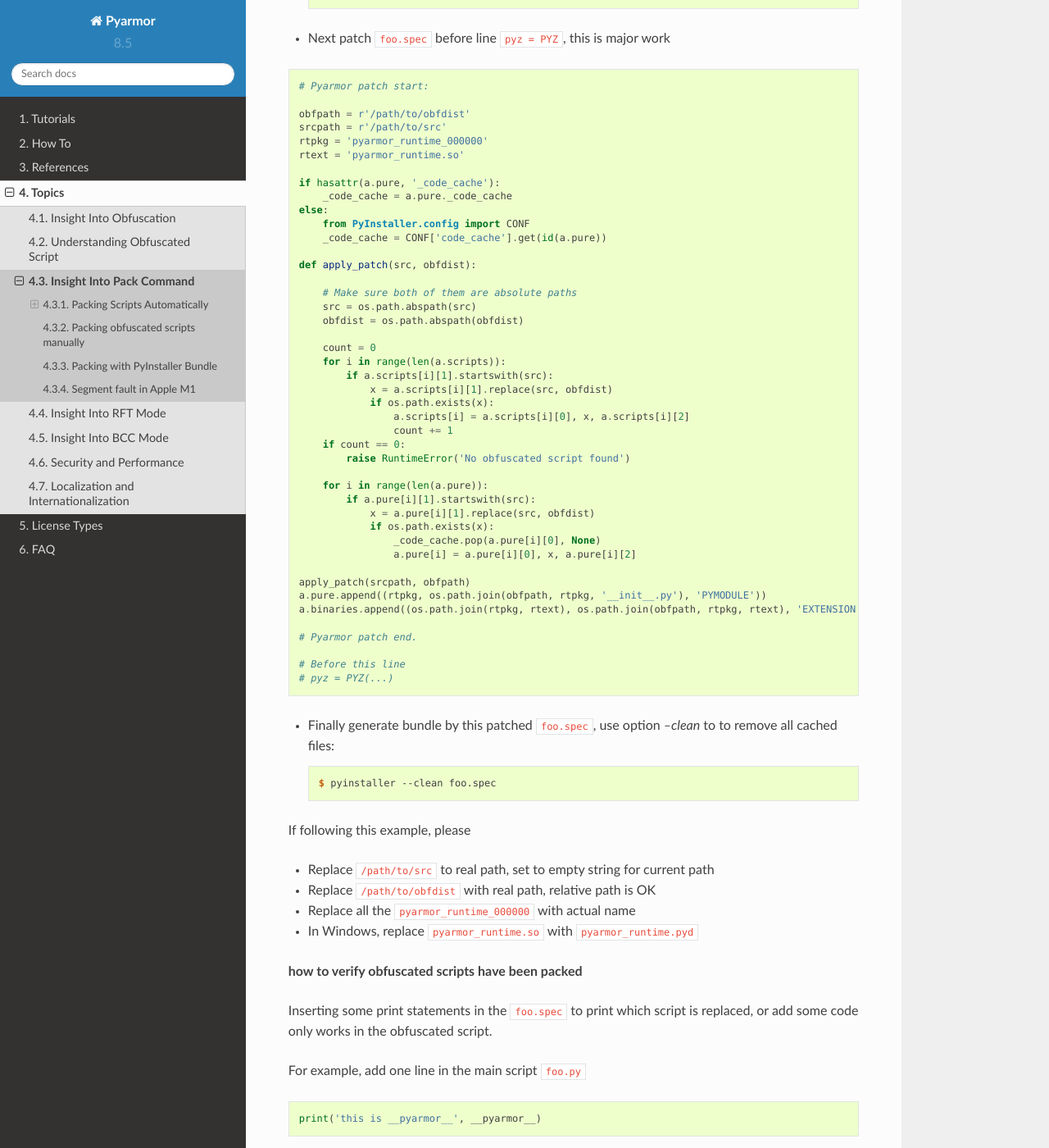
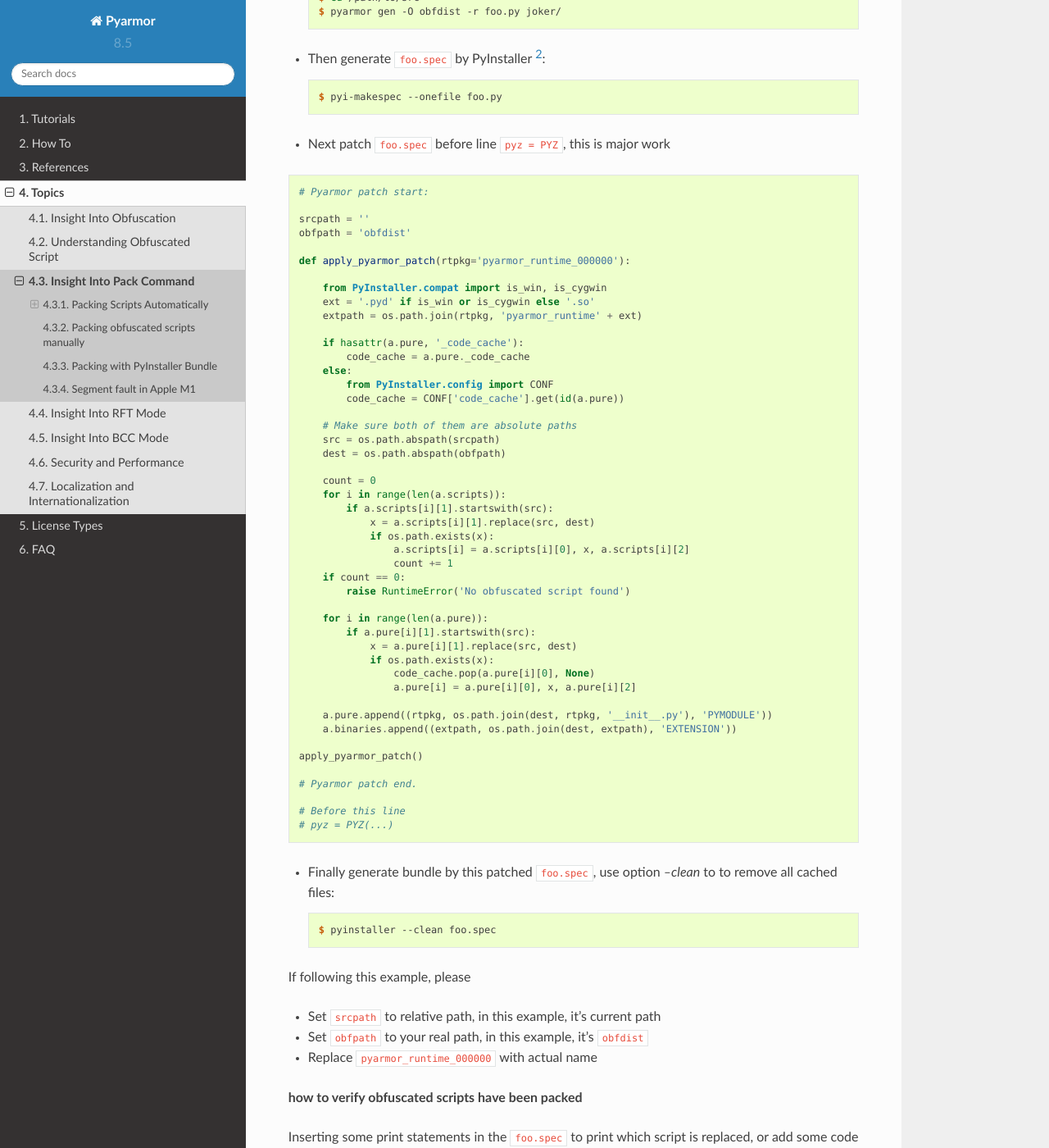
Before and after one commit to dashingsoft/pyarmor, a Sphinx documentation site: the page built from docs/topic/repack.rst, in a window 1280 px wide and 1400 px high, scrolled down 3750 px. Shown: the whole window at 82% size. Built offline with Sphinx 7.4.7 and the Read the Docs theme 2.0.0, drawn with Linux system fonts in a browser that asks for light colours; some of the changed text lies outside the part shown.

Commit message:
Refine pack

```diff
--- a/docs/topic/repack.rst
+++ b/docs/topic/repack.rst
@@ -112,13 +117,14 @@ Append another option::
 Using More Obfuscation Options
 ------------------------------
 
-In Darwin, let obfuscated scripts work in both intel and Apple Silicon by extra option ``--platform darwin.x86_64,darwin.arm64``::
-
-    $ pyarmor gen --pack onefile --platform darwin.x86_64,darwin.arm64 foo.py
-
 You can use any other obfuscation options to improve security. For example::
 
     $ pyarmor gen --pack onefile --private foo.py
+
+Anoter example, in Darwin, let obfuscated scripts work in both intel and Apple Silicon by extra option ``--platform darwin.x86_64,darwin.arm64``::
+
+    $ pyarmor cfg pack:pyi_options = "--target-architecture universal2"
+    $ pyarmor gen --pack onefile --platform darwin.x86_64,darwin.arm64 foo.py
 
 Note that some of them may not work. For example, :option:`--restrict` can't be used with :option:`--pack`.
 
@@ -149,27 +155,29 @@ Here is an example to pack script ``foo.py`` in the path ``/path/to/src``
 
     # Pyarmor patch start:
 
-    obfpath = r'/path/to/obfdist'
-    srcpath = r'/path/to/src'
-    rtpkg = 'pyarmor_runtime_000000'
-    rtext = 'pyarmor_runtime.so'
+    srcpath = ''
+    obfpath = 'obfdist'
 
-    if hasattr(a.pure, '_code_cache'):
-        _code_cache = a.pure._code_cache
-    else:
-        from PyInstaller.config import CONF
-        _code_cache = CONF['code_cache'].get(id(a.pure))
+    def apply_pyarmor_patch(rtpkg='pyarmor_runtime_000000'):
 
-    def apply_patch(src, obfdist):
+        from PyInstaller.compat import is_win, is_cygwin
+        ext = '.pyd' if is_win or is_cygwin else '.so'
+        extpath = os.path.join(rtpkg, 'pyarmor_runtime' + ext)
+
+        if hasattr(a.pure, '_code_cache'):
+            code_cache = a.pure._code_cache
+        else:
+            from PyInstaller.config import CONF
+            code_cache = CONF['code_cache'].get(id(a.pure))
 
         # Make sure both of them are absolute paths
-        src = os.path.abspath(src)
-        obfdist = os.path.abspath(obfdist)
+        src = os.path.abspath(srcpath)
+        dest = os.path.abspath(obfpath)
 
         count = 0
         for i in range(len(a.scripts)):
             if a.scripts[i][1].startswith(src):
-                x = a.scripts[i][1].replace(src, obfdist)
+                x = a.scripts[i][1].replace(src, dest)
                 if os.path.exists(x):
                     a.scripts[i] = a.scripts[i][0], x, a.scripts[i][2]
                     count += 1
@@ -178,14 +186,15 @@ Here is an example to pack script ``foo.py`` in the path ``/path/to/src``
 
         for i in range(len(a.pure)):
             if a.pure[i][1].startswith(src):
-                x = a.pure[i][1].replace(src, obfdist)
+                x = a.pure[i][1].replace(src, dest)
                 if os.path.exists(x):
-                    _code_cache.pop(a.pure[i][0], None)
+                    code_cache.pop(a.pure[i][0], None)
                     a.pure[i] = a.pure[i][0], x, a.pure[i][2]
 
-    apply_patch(srcpath, obfpath)
-    a.pure.append((rtpkg, os.path.join(obfpath, rtpkg, '__init__.py'), 'PYMODULE'))
-    a.binaries.append((os.path.join(rtpkg, rtext), os.path.join(obfpath, rtpkg, rtext), 'EXTENSION'))
+        a.pure.append((rtpkg, os.path.join(dest, rtpkg, '__init__.py'), 'PYMODULE'))
+        a.binaries.append((extpath, os.path.join(dest, extpath), 'EXTENSION'))
+
+    apply_pyarmor_patch()
 
     # Pyarmor patch end.
 
@@ -198,10 +207,9 @@ Here is an example to pack script ``foo.py`` in the path ``/path/to/src``
 
 If following this example, please
 
-* Replace ``/path/to/src`` to real path, set to empty string for current path
-* Replace ``/path/to/obfdist`` with real path, relative path is OK
-* Replace all the ``pyarmor_runtime_000000`` with actual name
-* In Windows, replace ``pyarmor_runtime.so`` with ``pyarmor_runtime.pyd``
+* Set ``srcpath`` to relative path, in this example, it's current path
+* Set ``obfpath`` to your real path, in this example, it's ``obfdist``
+* Replace ``pyarmor_runtime_000000`` with actual name
 
 **how to verify obfuscated scripts have been packed**
 
```
Also changed, not shown: other parts of docs/topic/repack.rst (+11 -6 lines), 1 other file.
